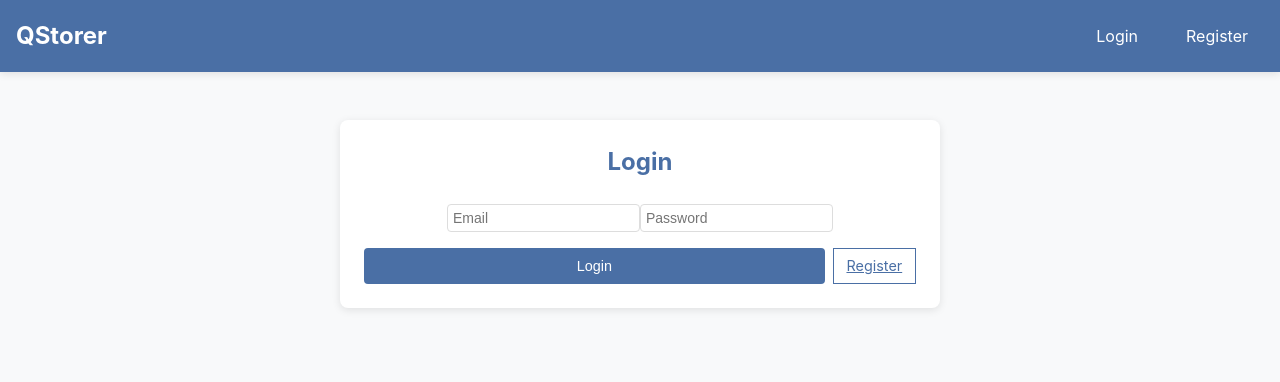
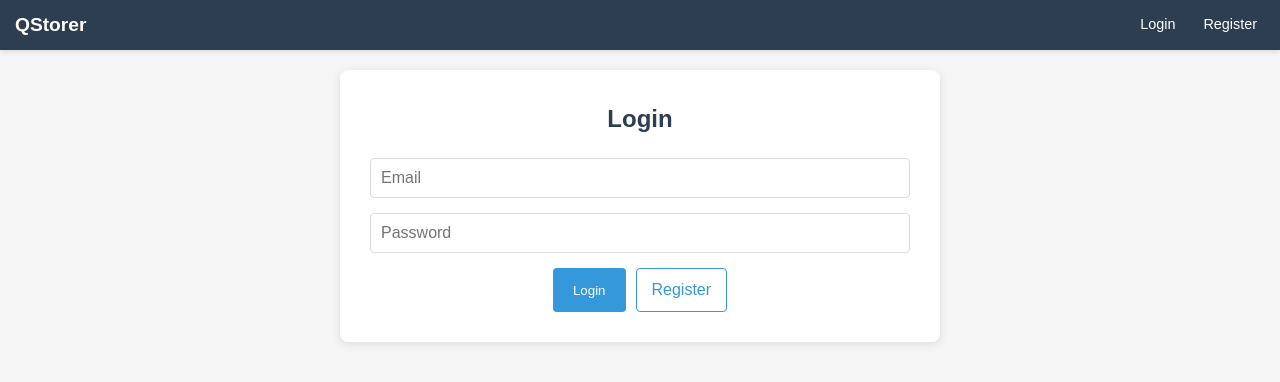
Before and after one commit to sabaris-sps/qstorer, a React (Create React App) app: page /login in a window 1280 px wide. Shown: the top 382 px of the page. Built offline with nearby package versions, Linux system fonts and the light colour scheme; no server answers.

Commit message:
updated css

```diff
--- a/src/App.css
+++ b/src/App.css
@@ -1,16 +1,13 @@
-/* src/App.css */
 :root {
-  --primary: #4a6fa5;
-  --primary-light: #6d8fc7;
-  --primary-dark: #2c4a7a;
+  --primary: #2c3e50;
+  --secondary: #3498db;
   --danger: #e74c3c;
-  --danger-light: #ff6b6b;
-  --text: #333;
-  --text-light: #666;
-  --border: #ddd;
-  --bg-light: #f8f9fa;
-  --bg: #fff;
-  --shadow: 0 2px 8px rgba(0, 0, 0, 0.1);
+  --success: #27ae60;
+  --warning: #f39c12;
+  --light: #ecf0f1;
+  --dark: #2c3e50;
+  --gray: #95a5a6;
+  --shadow: 0 2px 10px rgba(0, 0, 0, 0.1);
 }
 
 * {
@@ -20,10 +17,10 @@
 }
 
 body {
-  font-family: -apple-system, BlinkMacSystemFont, 'Segoe UI', Roboto, Oxygen, Ubuntu, Cantarell, sans-serif;
-  color: var(--text);
-  background-color: var(--bg-light);
-  line-height: 1.5;
+  font-family: Arial, sans-serif;
+  background-color: #f5f5f5;
+  color: #333;
+  line-height: 1.6;
 }
 
 .app-root {
@@ -32,302 +29,340 @@ body {
   min-height: 100vh;
 }
 
-/* Header styles */
+/* Compact Topbar Styles */
 .topbar {
-  background-color: var(--primary);
+  height: 50px;
+  /* Reduced from default */
+  padding: 0 15px;
+  /* Reduced vertical padding */
+  background-color: #2c3e50;
   color: white;
-  padding: 1rem;
   display: flex;
   justify-content: space-between;
   align-items: center;
-  box-shadow: var(--shadow);
+  box-shadow: 0 2px 5px rgba(0, 0, 0, 0.1);
 }
 
 .brand-link {
   color: white;
   text-decoration: none;
-  font-size: 1.5rem;
+  font-size: 1.2rem;
   font-weight: bold;
 }
 
 .toplinks {
   display: flex;
-  gap: 1rem;
+  gap: 12px;
+  /* Reduced gap between links */
 }
 
 .toplink {
+  font-size: 0.9rem;
+  /* Smaller font size */
+  padding: 5px 8px;
+  /* More compact padding */
+  text-decoration: none;
   color: white;
-  text-decoration: none;
-  padding: 0.5rem 1rem;
-  border-radius: 4px;
+  border-radius: 3px;
   transition: background-color 0.2s;
 }
 
 .toplink:hover {
-  background-color: var(--primary-dark);
+  background-color: rgba(255, 255, 255, 0.1);
 }
 
-/* Content area */
+/* Make logout button blend in better */
+.toplink[onclick] {
+  background: none;
+  border: none;
+  cursor: pointer;
+  font-family: inherit;
+  font-size: 0.9rem;
+}
+
+/* Main content layout */
 .content {
   flex: 1;
-  padding: 1rem;
-  max-width: 1400px;
-  margin: 0 auto;
-  width: 100%;
+  padding: 20px;
 }
 
-/* Form styles */
-.form-page {
-  max-width: 600px;
-  margin: 2rem auto;
-  padding: 1.5rem;
-  background-color: var(--bg);
-  border-radius: 8px;
-  box-shadow: var(--shadow);
-}
-
-.form-page.center {
-  text-align: center;
-}
-
-.form-page h2 {
-  margin-bottom: 1.5rem;
-  color: var(--primary);
-}
-
-input,
-textarea,
-select {
-  padding: 5px;
-  border: 1px solid var(--border);
-  border-radius: 4px;
-  font-size: 14px;
-}
-
-textarea {
-  min-height: 100px;
-  resize: vertical;
-}
-
-label {
-  display: block;
-  margin-bottom: 0.5rem;
-  font-weight: 500;
-}
-
-/* Button styles */
-button,
-.btn {
-  padding: 0.5rem 1rem;
-  /* Reduced from 0.75rem 1.5rem */
-  border: none;
-  border-radius: 4px;
-  font-size: 0.9rem;
-  /* Reduced from 1rem */
-  cursor: pointer;
-  transition: all 0.2s;
-}
-
-button:disabled {
-  opacity: 0.6;
-  cursor: not-allowed;
-}
-
-.primary {
-  background-color: var(--primary);
-  color: white;
-}
-
-.primary:hover {
-  background-color: var(--primary-dark);
-}
-
-.primary.small {
-  padding: 0.3rem 0.7rem;
-  /* Reduced from 0.5rem 1rem */
-  font-size: 0.8rem;
-  /* Reduced from 0.9rem */
-}
-
-.ghost-btn {
-  padding: 0.4rem 0.8rem;
-  /* Added specific padding for ghost buttons */
-  background-color: transparent;
-  color: var(--primary);
-  border: 1px solid var(--primary);
-  font-size: 0.9rem;
-  /* Consistent with other buttons */
-}
-
-.ghost-btn:hover {
-  background-color: rgba(74, 111, 165, 0.1);
-}
-
-.link-btn {
-  background: none;
-  border: none;
-  color: var(--primary);
-  text-decoration: underline;
-  cursor: pointer;
-  padding: 0;
-}
-
-/* Home page grid layout */
+/* Home page grid */
 .home-grid {
   display: grid;
   grid-template-columns: 250px 1fr;
   grid-template-rows: auto 1fr;
-  gap: 1rem;
-  height: calc(100vh - 72px);
+  gap: 20px;
+  height: calc(100vh - 70px);
 }
 
 .selection-bar {
   grid-column: 1 / -1;
-  background-color: #eaf2f8;
-  padding: 1rem;
+  background-color: white;
+  padding: 15px;
   border-radius: 8px;
+  box-shadow: var(--shadow);
   display: flex;
+  gap: 20px;
+  align-items: center;
   flex-wrap: wrap;
-  gap: 1.5rem;
 }
 
 .sel-item {
-  flex: 1;
+  display: flex;
+  align-items: center;
+  gap: 10px;
+}
+
+.sel-item label {
+  font-weight: lighter;
+}
+
+.sel-item select {
+  padding: 8px 12px;
+  border-radius: 4px;
+  border: 1px solid #ddd;
+  min-width: 200px;
+}
+
+.sel-actions {
+  margin-left: auto;
   display: flex;
   gap: 10px;
-  align-items: flex-start;
 }
 
-/* Update the sel-actions to use smaller buttons */
-.sel-actions {
-  display: flex;
-  gap: 0.5rem;
-  align-items: center;
-  /* Better vertical alignment */
+/* Left panel (question numbers) */
+.left-panel {
+  background-color: white;
+  border-radius: 8px;
+  padding: 15px;
+  box-shadow: var(--shadow);
+  overflow-y: auto;
 }
 
-.sel-actions .ghost-btn {
-  padding: 0.3rem 0.6rem;
-  /* Even more compact */
-  font-size: 0.85rem;
-}
-
-.left-panel {
-  background-color: var(--bg);
-  border-radius: 8px;
-  box-shadow: var(--shadow);
-  padding: 1rem;
-  overflow-y: auto;
-  width: 200px
-}
-
-.main-panel {
-  background-color: var(--bg);
-  border-radius: 8px;
-  box-shadow: var(--shadow);
-  padding: 1.5rem;
-  overflow-y: auto;
-
-}
-
-/* Question panel styles */
 .qp-header {
-  font-weight: bold;
-  margin-bottom: 1rem;
-  padding-bottom: 0.5rem;
-  border-bottom: 1px solid var(--border);
+  font-size: 1.2rem;
+  font-weight: lighter;
+  margin-bottom: 15px;
+  color: var(--primary);
 }
 
 .q-grid {
-  /* display: grid;
+  display: grid;
   grid-template-columns: repeat(auto-fill, minmax(40px, 1fr));
-  gap: 0.5rem; */
-
-  display: grid;
-  grid-template-columns: repeat(3, 1fr);
-  gap: 10px;
-  margin-bottom: 50px;
+  gap: 6px;
 }
 
 .num-btn {
-
+  width: 45px;
+  height: 36px;
+  border-radius: 4px;
+  border: none;
   background-color: #3498db;
   color: white;
-  padding: 8px;
-  text-align: center;
-  border-radius: 4px;
+  font-weight: lighter;
   cursor: pointer;
+  display: flex;
+  align-items: center;
+  justify-content: center;
   transition: all 0.3s;
   position: relative;
+  margin: 2px;
 }
 
 .num-btn:hover {
-  background-color: var(--primary-light);
-  color: white;
-  border-color: var(--primary-light);
+  background-color: #2980b9;
 }
 
 .num-btn.active {
   background-color: #e74c3c;
-  color: white;
 }
 
 .num-btn.plus {
-  font-size: 1.5rem;
-  line-height: 1;
+  background-color: #27ae60;
+  font-size: larger;
+}
+
+.num-btn.plus:hover {
+  background-color: #2ecc71;
+}
+
+/* Main panel */
+.main-panel {
+  background-color: white;
+  border-radius: 8px;
+  padding: 20px;
+  box-shadow: var(--shadow);
+  overflow-y: auto;
+}
+
+.placeholder {
+  color: var(--gray);
+  text-align: center;
+  padding: 40px;
 }
 
 /* Question card styles */
 .question-card {
-  padding: 1rem;
+  display: flex;
+  flex-direction: column;
+  gap: 15px;
 }
 
 .qhead {
   display: flex;
   justify-content: space-between;
   align-items: center;
-  margin-bottom: 1rem;
-  padding-bottom: 0.5rem;
-  border-bottom: 1px solid var(--border);
+  border-bottom: 1px solid #eee;
+  padding-bottom: 10px;
+  margin-bottom: 15px;
 }
 
 .qtext {
-  margin-bottom: 1.5rem;
-  white-space: pre-wrap;
+  font-size: 1.1rem;
+  line-height: 1.6;
 }
 
 .image-list {
-  display: grid;
-  grid-template-columns: repeat(auto-fill, minmax(200px, 1fr));
-  gap: 1rem;
-  margin-bottom: 1.5rem;
+  display: flex;
+  flex-direction: column;
+  gap: 15px;
+  margin: 15px 0;
 }
 
 .image-list img {
-  width: 100%;
-  max-height: 200px;
-  object-fit: contain;
-  border: 1px solid var(--border);
+  max-width: 100%;
+  border: 1px solid #ddd;
   border-radius: 4px;
 }
 
 .note-section {
-  margin-top: 1.5rem;
-  padding-top: 1rem;
-  border-top: 1px solid var(--border);
+  margin-top: 20px;
+}
+
+.note-section label {
+  display: block;
+  margin-bottom: 8px;
+}
+
+.note-section textarea {
+  width: 100%;
+  min-height: 100px;
+  padding: 10px;
+  border: 1px solid #ddd;
+  border-radius: 4px;
+  font-family: inherit;
 }
 
 .upload-more {
-  padding: 1rem;
-  background-color: var(--bg-light);
+  margin-top: 20px;
+}
+
+.upload-more label {
+  display: block;
+  margin-bottom: 8px;
+}
+
+.form-actions {
+  display: flex;
+  gap: 10px;
+
+}
+
+/* Form styles */
+.form-page {
+  max-width: 600px;
+  margin: 0 auto;
+  background-color: white;
+  padding: 30px;
+  border-radius: 8px;
+  box-shadow: var(--shadow);
+}
+
+.form-page.center {
+  display: flex;
+  flex-direction: column;
+  align-items: center;
+}
+
+.form-page h2 {
+  margin-bottom: 20px;
+  color: var(--primary);
+}
+
+.form-page input[type="text"],
+.form-page input[type="email"],
+.form-page input[type="password"],
+.form-page textarea,
+.form-page select {
+  width: 100%;
+  padding: 10px;
+  margin-bottom: 15px;
+  border: 1px solid #ddd;
+  border-radius: 4px;
+  font-size: 1rem;
+}
+
+input[type="file"]::file-selector-button {
+  background-color: #4CAF50;
+  color: white;
+  padding: 8px 12px;
+  border: none;
+  border-radius: 4px;
+  cursor: pointer;
+}
+
+.form-page textarea {
+  min-height: 100px;
+  resize: vertical;
+}
+
+/* Button styles */
+button {
+  cursor: pointer;
+  transition: all 0.3s;
+}
+
+.primary {
+  background-color: var(--secondary);
+  color: white;
+  border: none;
+  padding: 10px 20px;
   border-radius: 4px;
 }
 
-/* Placeholder styles */
-.placeholder {
-  text-align: center;
-  padding: 2rem;
-  color: var(--text-light);
+.primary:hover {
+  background-color: #2980b9;
+}
+
+.primary.small {
+  padding: 8px 15px;
+  font-size: 0.9rem;
+}
+
+.ghost-btn {
+  background: none;
+  border: 1px solid var(--secondary);
+  color: var(--secondary);
+  padding: 8px 15px;
+  border-radius: 4px;
+  text-decoration: none;
+}
+
+.ghost-btn:hover {
+  background-color: rgba(52, 152, 219, 0.1);
+}
+
+.link-btn {
+  background: none;
+  border: none;
+  color: var(--secondary);
+  text-decoration: underline;
+  padding: 0;
+  margin-bottom: 15px;
+}
+
+.link-btn:hover {
+  color: #2980b9;
 }
 
 /* Toast notification */
@@ -335,35 +370,23 @@ button:disabled {
   position: fixed;
   bottom: 20px;
   right: 20px;
-  padding: 1rem 1.5rem;
-  background-color: var(--primary);
+  background-color: var(--success);
   color: white;
+  padding: 12px 20px;
   border-radius: 4px;
   box-shadow: var(--shadow);
+  z-index: 1000;
   animation: fadeIn 0.3s;
-  z-index: 1000;
 }
 
 .toast.error {
   background-color: var(--danger);
 }
 
-/* Add this new rule for form action buttons */
-.form-actions {
-  display: flex;
-  gap: 0.5rem;
-  margin-top: 1rem;
-}
-
-.form-actions button {
-  flex: 1;
-  /* Makes buttons share space equally */
-}
-
 @keyframes fadeIn {
   from {
     opacity: 0;
-    transform: translateY(10px);
+    transform: translateY(20px);
   }
 
   to {
@@ -372,23 +395,11 @@ button:disabled {
   }
 }
 
-/* Utility classes */
-.hint {
-  font-size: 0.9rem;
-  color: var(--text-light);
-  margin-bottom: 1rem;
-}
-
-.center {
-  text-align: center;
-}
-
 /* Responsive adjustments */
 @media (max-width: 768px) {
   .home-grid {
     grid-template-columns: 1fr;
     grid-template-rows: auto auto 1fr;
-    height: auto;
   }
 
   .left-panel {
@@ -401,14 +412,17 @@ button:disabled {
 
   .selection-bar {
     flex-direction: column;
-    gap: 1rem;
-  }
-
-  .sel-item {
-    width: 100%;
+    align-items: flex-start;
+    gap: 10px;
   }
 
   .sel-actions {
+    margin-left: 0;
+    width: 100%;
     justify-content: flex-end;
   }
+
+  .q-grid {
+    grid-template-columns: repeat(6, 1fr);
+  }
 }
--- a/src/pages/Home.js
+++ b/src/pages/Home.js
@@ -148,7 +148,7 @@ export default function Home() {
       const snap = await getDocs(q);
       const arr = snap.docs.map((d) => ({ id: d.id, ...d.data() }));
       setQuestions(arr);
-      setActiveQuestionId(arr.length ? arr[0].id : null);
+      setActiveQuestionId((prev) => (prev >= arr.length ? arr[0].id : prev));
       setMode("view");
       setNoteEdit("");
     } catch (e) {
@@ -589,7 +589,6 @@ export default function Home() {
                 onChange={(e) => setNewNoteText(e.target.value)}
               />
 
-              <label>Images</label>
               <input
                 type="file"
                 multiple
@@ -602,7 +601,7 @@ export default function Home() {
                 </button>
                 <button
                   type="button"
-                  className="ghost"
+                  className="ghost-btn"
                   onClick={() => setMode("view")}
                 >
                   Cancel
--- a/src/pages/Login.js
+++ b/src/pages/Login.js
@@ -1,13 +1,15 @@
 // src/pages/Login.js
-import React, { useState } from "react";
+import React, { useContext, useState, useEffect } from "react";
 import { signInWithEmailAndPassword } from "firebase/auth";
 import { auth } from "../firebase";
 import { useNavigate, Link } from "react-router-dom";
+import { AppContext } from "../App";
 
 export default function Login() {
   const [email, setEmail] = useState("");
   const [pass, setPass] = useState("");
   const [err, setErr] = useState(null);
+  const { user } = useContext(AppContext);
   const nav = useNavigate();
 
   async function handleLogin(e) {
@@ -20,12 +22,19 @@ export default function Login() {
     }
   }
 
+  useEffect(() => {
+    if (user) {
+      nav("/");
+    }
+  }, [nav, user]);
+
   return (
     <div className="form-page center">
       <h2>Login</h2>
       <input
         placeholder="Email"
         value={email}
+        type="email"
         onChange={(e) => setEmail(e.target.value)}
       />
       <input
--- a/src/pages/QuestionView.js
+++ b/src/pages/QuestionView.js
@@ -79,7 +79,7 @@ export default function QuestionView() {
 
   return (
     <div className="form-page">
-      <button className="link-btn ghost-btn" onClick={() => navigate(-1)}>
+      <button className="link-btn" onClick={() => navigate(-1)}>
         ← Back
       </button>
 
```
